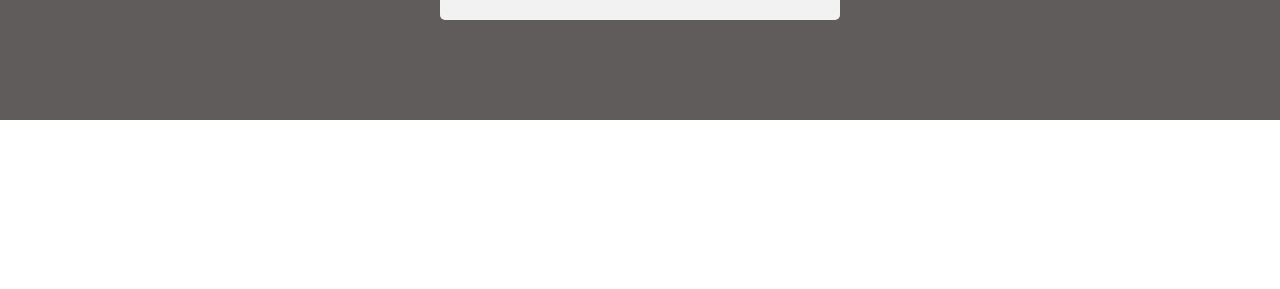
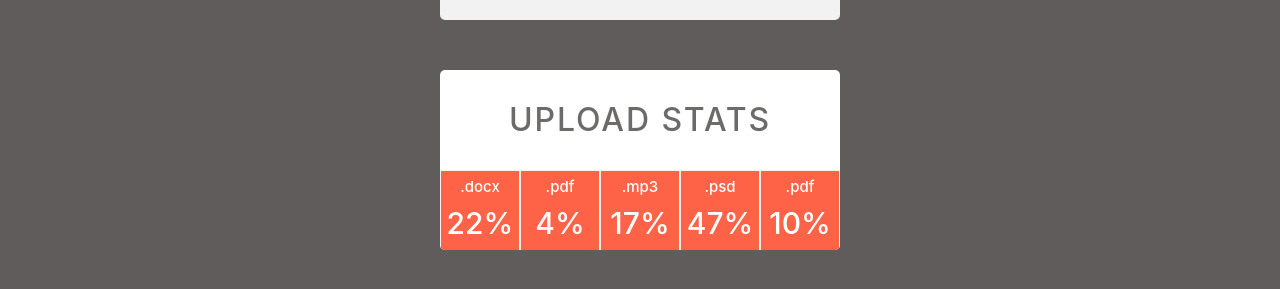
Before and after one commit to DKolod/goit-react-hw-01-components, a React (Create React App) app: page / in a window 1280 px wide. Shown: the part 471-760 px from the top of the page. Built offline with nearby package versions, Linux system fonts and the light colour scheme.

Commit message:
add statistics styles

```diff
--- a/src/components/App.jsx
+++ b/src/components/App.jsx
@@ -1,6 +1,8 @@
 import user from 'components/Profile/user.json';
+import data from 'components/Statistics/data.json';
+
 import Profile from 'components/Profile/Profile';
-
+import Statistics from 'components/Statistics/Statistics';
 import css from 'Container.module.css';
 
 export const App = () => {
@@ -13,6 +15,8 @@ export const App = () => {
         location={user.location}
         avatar={user.avatar}
       />
+
+      <Statistics title="Upload stats" stats={data} />
     </div>
   );
 };
--- /dev/null
+++ b/src/components/Statistics/Statistics.jsx
@@ -0,0 +1,32 @@
+import PropTypes from 'prop-types';
+
+import css from './StatisticsStyle.module.css';
+
+const Statistics = ({ title, stats }) => {
+  return (
+    <section className={css.statistics}>
+      {title && <h2 className={css.title}>{title}</h2>}
+      <ul className={css.list}>
+        {stats.map(({ id, label, percentage }) => (
+          <li key={id} className={css.item}>
+            <span className={css.label}>{label}</span>
+            <span className={css.percentage}>{percentage}%</span>
+          </li>
+        ))}
+      </ul>
+    </section>
+  );
+};
+
+Statistics.prototype = {
+  title: PropTypes.string.isRequired,
+  stats: PropTypes.arrayOf(
+    PropTypes.shape({
+      id: PropTypes.string,
+      label: PropTypes.string,
+      percentage: PropTypes.number.isRequired,
+    })
+  ),
+};
+
+export default Statistics;
--- /dev/null
+++ b/src/components/Statistics/StatisticsStyle.module.css
@@ -0,0 +1,49 @@
+.statistics {
+    width: 400px;
+    height: 180px;
+    margin: 0 auto 50px auto;
+    border-radius: 5px;
+    background-color: #ffffff;
+    overflow: hidden;
+}
+.title {
+    font-size: 32px;
+    font-weight: 500;
+    line-height: 1.62;
+    letter-spacing: 0.06em;
+    display: flex;
+    align-items: center;
+    justify-content: center;
+    height: 100px;
+    text-transform: uppercase;
+    color: #6d6a6a;
+}
+
+.list {
+    display: flex;
+
+
+}
+.item {
+    display: flex;
+    flex-direction: column;
+    align-items: center;
+    justify-content: center;
+    width: 80px;
+    height: 80px;
+    border: 1px solid #f1f1f1;
+    background-color: tomato;
+}
+.label{
+    font-size: 15px;
+    font-weight: 500;
+    line-height: 1.62;
+    color: #ffffff;
+}
+
+.percentage {
+    font-size: 30px;
+    font-weight: 500;
+    line-height: 1.62;
+    color: #ffffff;
+}
--- /dev/null
+++ b/src/components/Statistics/data.json
@@ -0,0 +1,7 @@
+[
+  { "id": "id-1", "label": ".docx", "percentage": 22 },
+  { "id": "id-2", "label": ".pdf", "percentage": 4 },
+  { "id": "id-3", "label": ".mp3", "percentage": 17 },
+  { "id": "id-4", "label": ".psd", "percentage": 47 },
+  { "id": "id-5", "label": ".pdf", "percentage": 10 }
+]
```
